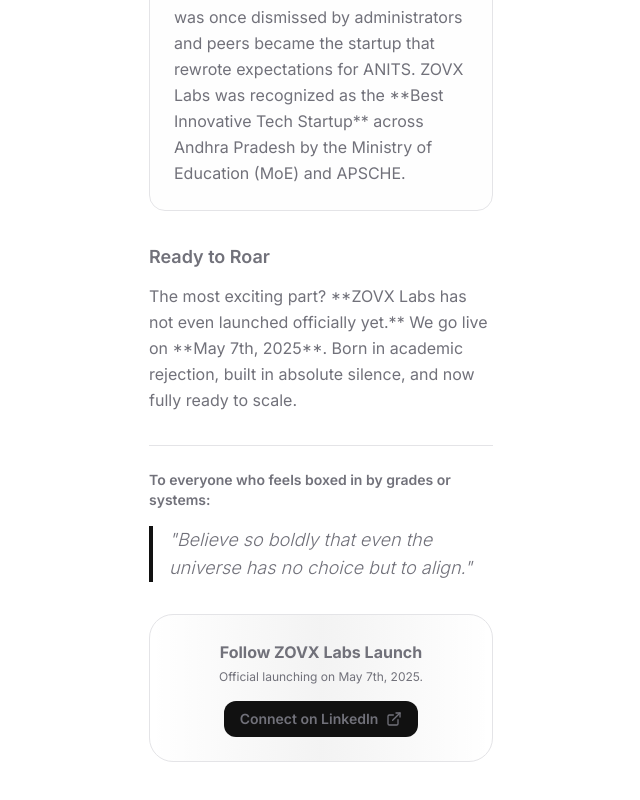
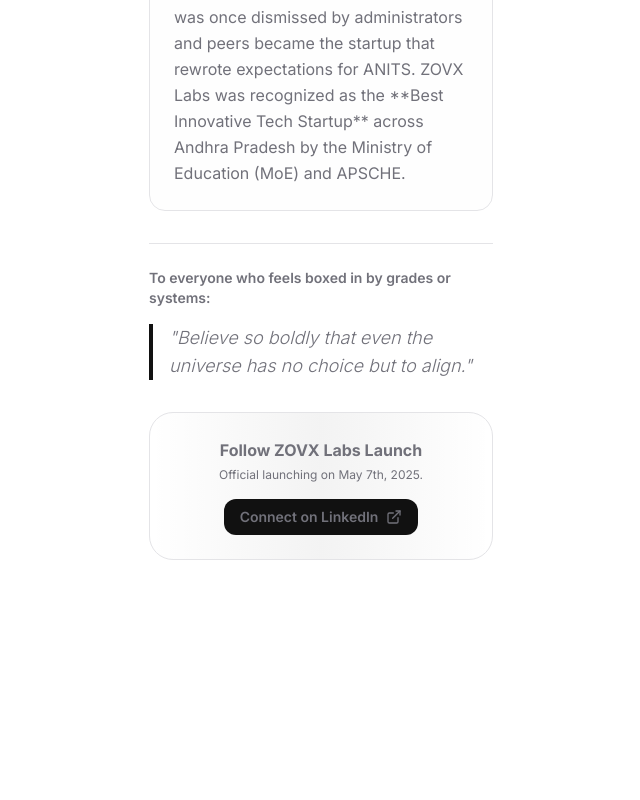
Before and after one commit to Karthik-vangapandu8/portfolio, a Next.js app: page /startup-journey in a window 1280 px wide. Shown: the part 1407-2207 px from the top of the page, without its empty margins (459-1099 px from the left). After the commit the page ends 2103 px from the top, so only its background shows below. Built offline with nearby package versions, Linux system fonts and the light colour scheme.

Commit message:
Remove 'Ready to Roar' section from startup-journey

```diff
--- a/app/startup-journey/page.tsx
+++ b/app/startup-journey/page.tsx
@@ -88,13 +88,6 @@
             </p>
           </div>
 
-          <div>
-            <h3 className="text-foreground font-semibold text-lg mb-3">Ready to Roar</h3>
-            <p>
-              The most exciting part? **ZOVX Labs has not even launched officially yet.** We go live on **May 7th, 2025**. Born in academic rejection, built in absolute silence, and now fully ready to scale.
-            </p>
-          </div>
-
           <div className="pt-6 border-t">
             <p className="text-sm font-semibold text-foreground mb-4">
               To everyone who feels boxed in by grades or systems:
```
